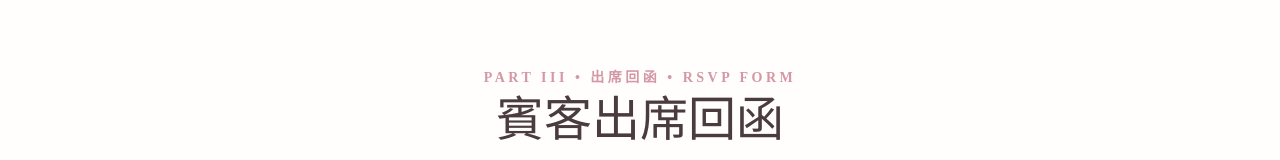
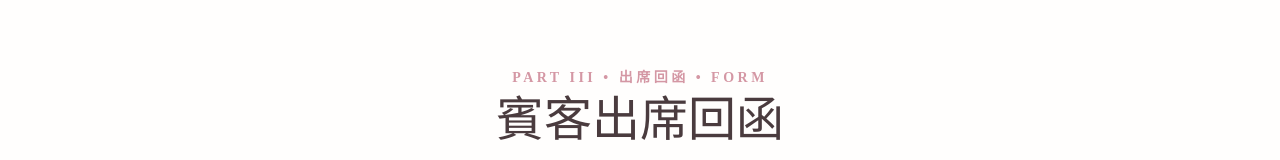
Before and after one commit to alicefan1014/wedding, a plain HTML site: page index.html in a window 1280 px wide. Shown: the part 2723-2883 px from the top of the page. Drawn offline with nearby package versions, Linux system fonts and the light colour scheme.

Commit message:
Update index.html

```diff
--- a/index.html
+++ b/index.html
@@ -268,7 +268,7 @@
     <!-- PART 3: RSVP Section -->
     <section id="rsvp" class="py-24 px-6 max-w-3xl mx-auto">
         <div class="text-center mb-16">
-            <span class="text-xs md:text-sm uppercase tracking-[0.25em] text-morandi-rose font-semibold">PART III &bull; 出席回函 &bull; RSVP FORM</span>
+            <span class="text-xs md:text-sm uppercase tracking-[0.25em] text-morandi-rose font-semibold">PART III &bull; 出席回函 &bull; FORM</span>
             <h2 class="font-garamond text-3xl md:text-5xl mt-2 mb-4 text-morandi-dark">賓客出席回函</h2>
             <div class="w-12 h-[2px] bg-morandi-pink mx-auto mb-4"></div>
             <p class="text-sm text-morandi-dark/70">請於 <span class="font-semibold text-morandi-dark no-wrap">2026年11月30日</span> 前填寫此表單以利統計人數，謝謝您！</p>
```
